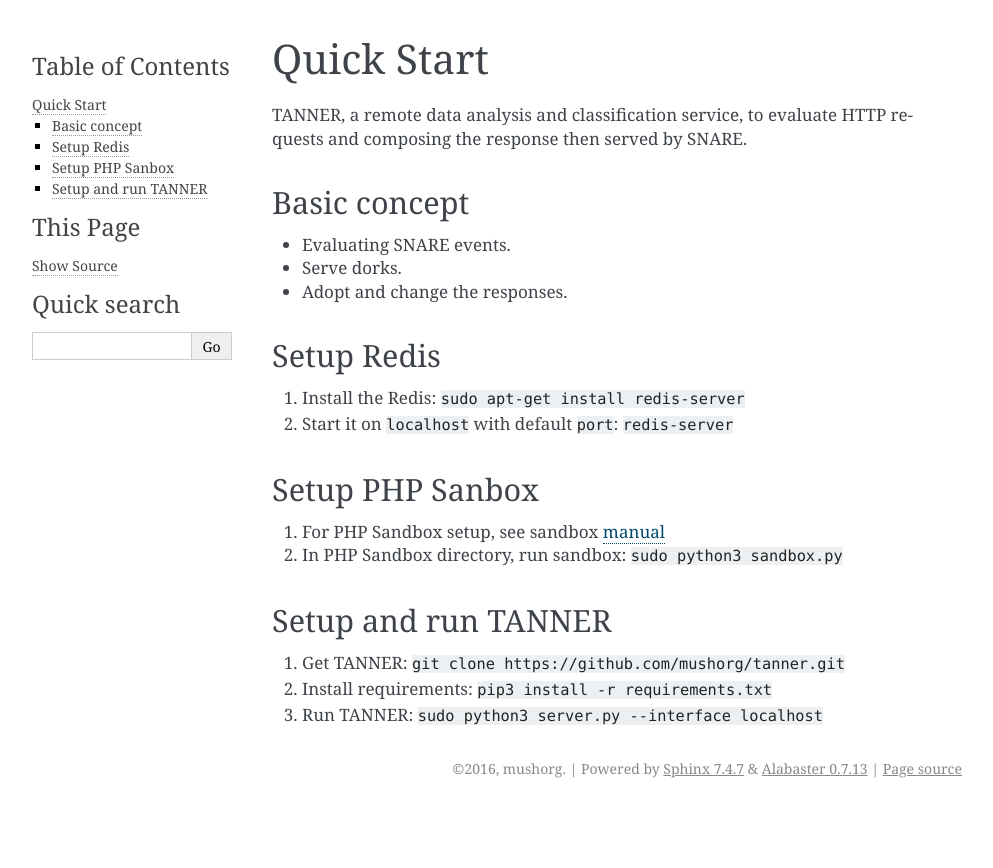
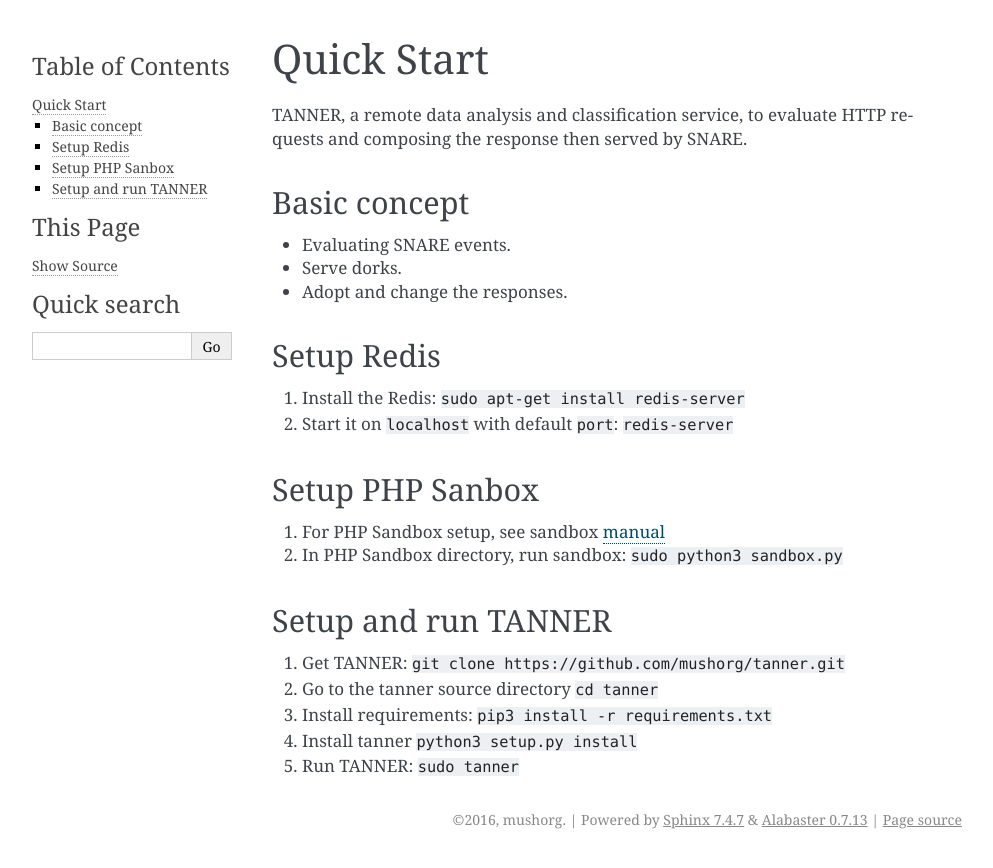
Before and after one commit to mushorg/tanner, a Sphinx documentation site: the page built from docs/source/quick-start.rst, in a window 1280 px wide. Shown: the top 868 px of the page, without its empty margins (148-1141 px from the left). Built offline with Sphinx 7.4.7, drawn with Linux system fonts in a browser that asks for light colours.

Commit message:
update quick-start (#84)

```diff
--- a/docs/source/quick-start.rst
+++ b/docs/source/quick-start.rst
@@ -30,5 +30,7 @@
 """"""""""""""""""""
 
 #. Get TANNER: ``git clone https://github.com/mushorg/tanner.git``
+#. Go to the tanner source directory ``cd tanner``
 #. Install requirements: ``pip3 install -r requirements.txt``
-#. Run TANNER: ``sudo python3 server.py --interface localhost``
+#. Install tanner ``python3 setup.py install``
+#. Run TANNER: ``sudo tanner``
```
